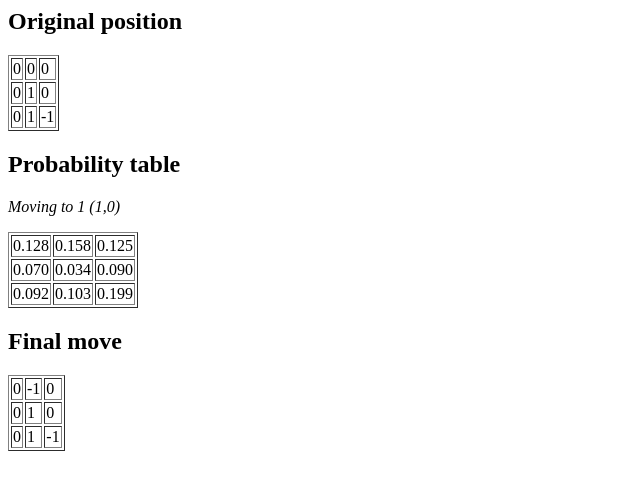
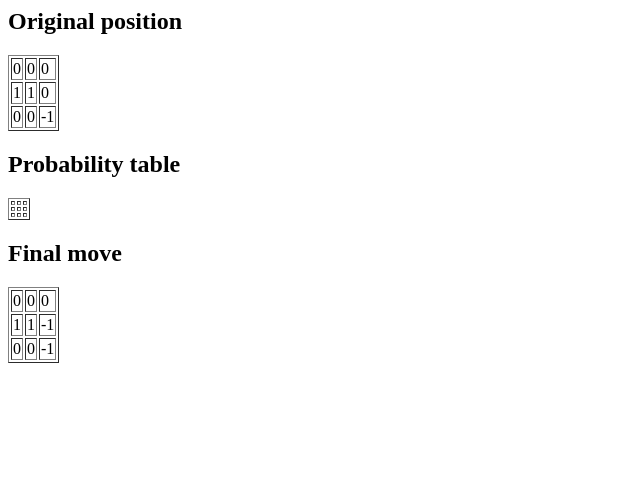
Before and after one commit to aszkid/tictactoe, a plain HTML site: page index.html in a window 1280 px wide. Shown: the whole page, without its empty margins (0-640 px from the left). Drawn offline with Linux system fonts and the light colour scheme.

Commit message:
Kindof working

```diff
--- a/index.html
+++ b/index.html
@@ -43,8 +43,8 @@ function start() {
 
 	var situation = [
 		0,0,0,
-		0,1,0,
-		0,1,-1
+		1,1,0,
+		0,0,-1
 	];
 	var situation_o = situation;
 	var x = new convnetjs.Vol(situation);
@@ -149,18 +149,49 @@ function start() {
 	}
 
 	// check if we have to block or can win
-	for(var i = 0; i < 3; i++) {
-		console.log(i);
+	var lines = [
+		[0,1,2],
+		[3,4,5],
+		[6,7,8],
+		[0,3,6],
+		[1,4,7],
+		[2,5,8],
+		[0,4,8],
+		[2,4,6]
+	];
+	var sum = 0;
+	var empty = null;
+	for(var i = 0; i < lines.length; i++) {
+		for(var j = 0; j < lines[i].length; j++) {
+			var what = situation[lines[i][j]];
+			sum += what;
+			if(what == 0) {
+				empty = lines[i][j];
+			}
+		}
+		if(sum==2) {
+			break;
+		}
+		sum = 0;
 	}
 
+	for(var i = 0; i < situation.length; i++) {
+		document.querySelectorAll("#original .tab-" + i.toString())[0].innerHTML = situation[i];
+		document.querySelectorAll("#movement .tab-" + i.toString())[0].innerHTML = situation_o[i];
+	}
+
+	var wemoveto = null;
+	if(sum==2) {
+		// enemy is about to win: block!!
+		console.log("move to " + empty);
+		wemoveto = empty;
+	} else {
 		var prob = net.forward(x);
 		for(var i = 0; i < prob.w.length; i++) {
-		//document.querySelectorAll("#original .tab-" + i.toString())[0].innerHTML = prob.w[i].toFixed(3);
 			document.querySelectorAll("#original .tab-" + i.toString())[0].innerHTML = situation[i];
 			document.querySelectorAll("#probtab .tab-" + i.toString())[0].innerHTML = prob.w[i].toFixed(3);
 			document.querySelectorAll("#movement .tab-" + i.toString())[0].innerHTML = situation_o[i];
 		}
-	var wemoveto = null;
 		while(true) {
 			//var temp = prob.w.indexOf(Math.max.apply(Math, prob.w));
 			var maxx = prob.w[0];
@@ -177,9 +208,11 @@ function start() {
 				continue;
 			}
 			wemoveto = temp;
-		document.getElementById("move").innerHTML = wemoveto + " (" + wemoveto%3 + "," + Math.floor(wemoveto/3) + ")";
+			console.log(wemoveto + " (" + wemoveto%3 + "," + Math.floor(wemoveto/3) + ")");
 			break;
 		}
+	}
+
 	document.querySelectorAll("#movement .tab-" + wemoveto)[0].innerHTML = -1;
 }
 
@@ -208,7 +241,6 @@ function start() {
 </table>
 
 <h2>Probability table</h2>
-<p><i>Moving to <span id="move"></span></i></p>
 <table id="probtab" border="1">
 	<tr>
 		<td class="tab-0"></td>
```
Lines whose indentation alone changed are shown as unchanged.
